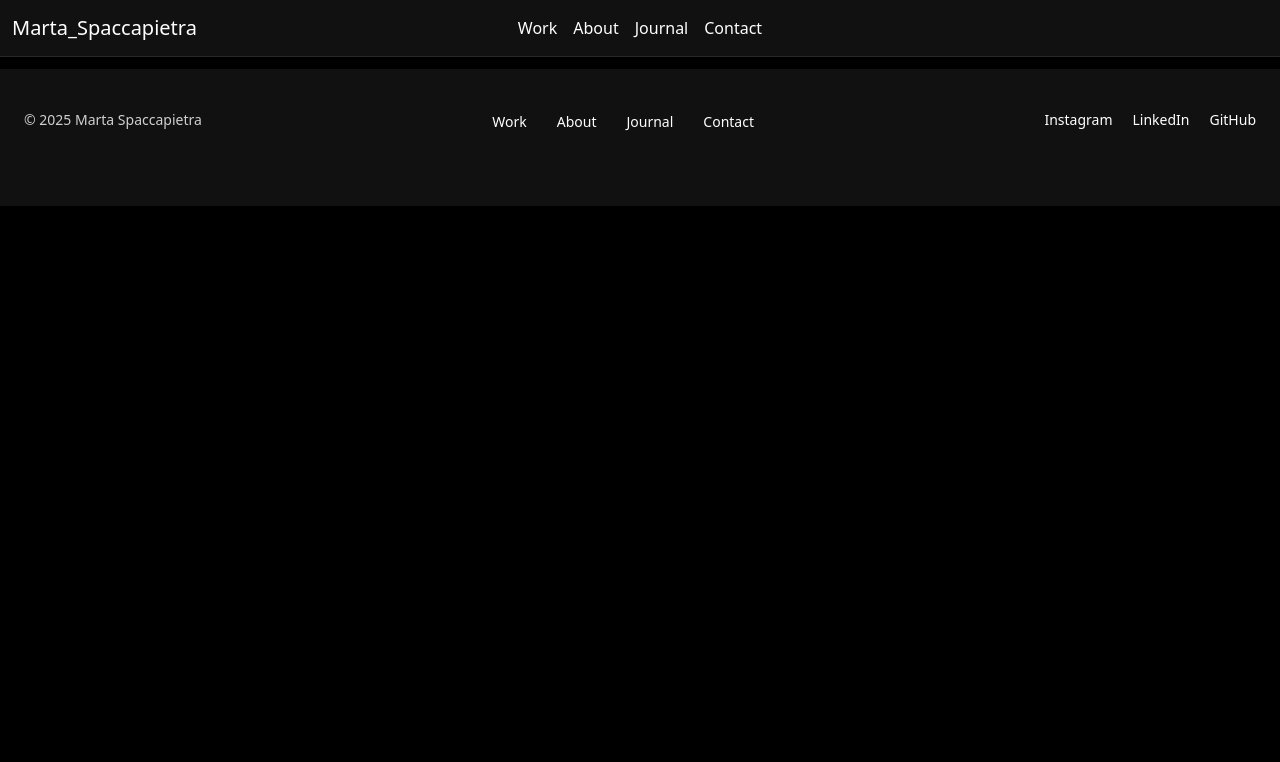
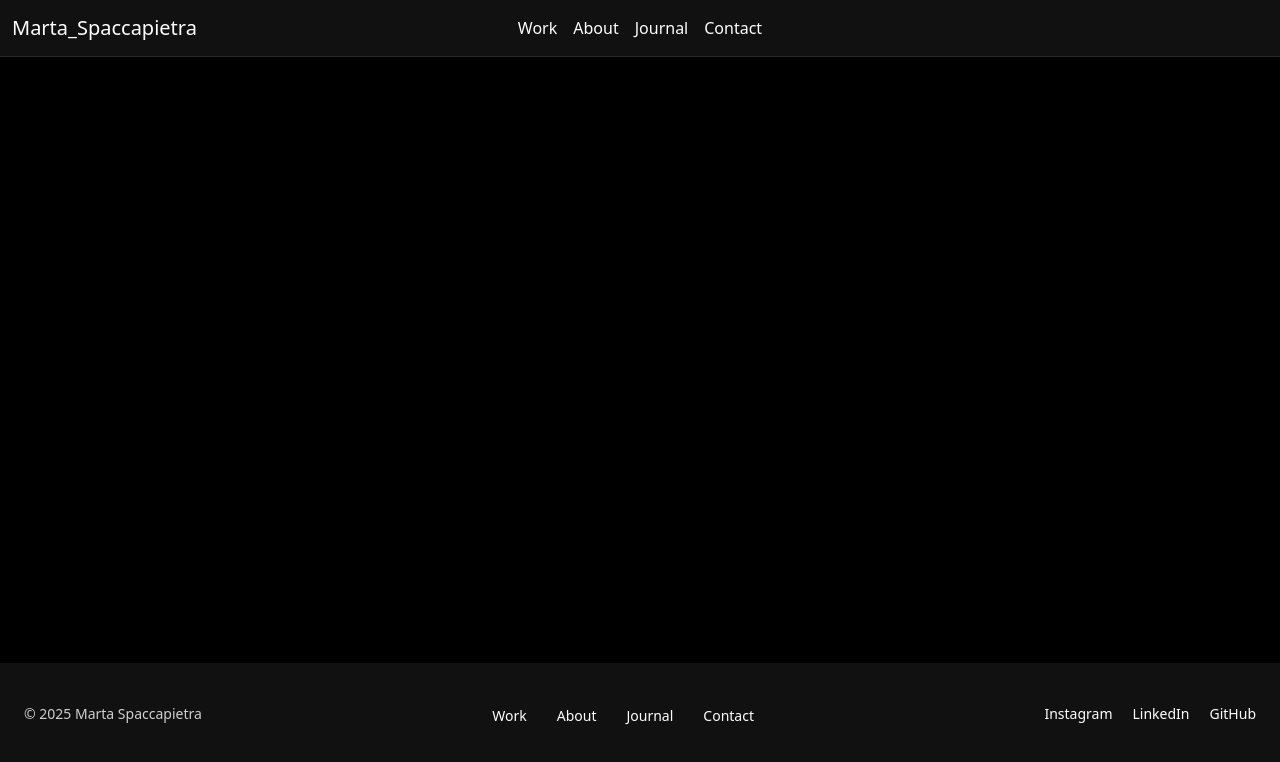
Before and after one commit to Martons00/marta_portfolio, a React (Vite) app: page / in a window 1280 px wide. Shown: the top 762 px of the page. Built offline with nearby package versions, Linux system fonts and the light colour scheme.

Commit message:
Aggiusto intentazione

```diff
--- a/src/App.jsx
+++ b/src/App.jsx
@@ -19,36 +19,40 @@
 
   return (
     <>
+      <div className="page-container">
         <Header />
+        <main className="content">
           <Routes>
             <Route
               path="/marta_portfolio" element={
-                    <Homepage/>
+                <Homepage />
               }>
             </Route>
             <Route
               path="/marta_portfolio/work" element={
-                    <Work/>
+                <Work />
               }>
             </Route>
             <Route
               path="/marta_portfolio/about" element={
-                    <About/>
+                <About />
               }>
             </Route>
             <Route
               path="/marta_portfolio/journal" element={
-                    <Journal/>
+                <Journal />
               }>
             </Route>
             <Route
               path="/marta_portfolio/contact" element={
-                    <Contact/>
+                <Contact />
               }>
             </Route>
             <Route path="/marta_portfolio/*" element={<NotFound />}> </Route>
           </Routes>
-      <Footer/>
+        </main>
+        <Footer />
+      </div>
     </>
   )
 }
--- a/src/component/About.jsx
+++ b/src/component/About.jsx
@@ -14,10 +14,10 @@
                     <strong>Università Suor Orsola Benincasa</strong> (Naples, Italy) – MA, Public and Business Communication, Cum Laude (Oct 2024)
                     <ul>
                         <li>
-                        <strong>Awards:</strong> won the “best branding strategy” award for advising a generative AI player (Logogramma), in targeting the healthcare market in their branding strategy based on value proposition/curve analysis, and reference customers’ benchmark.
+                            <strong>Awards:</strong> won the “best branding strategy” award for advising a generative AI player (Logogramma), in targeting the healthcare market in their branding strategy based on value proposition/curve analysis, and reference customers’ benchmark.
                         </li>
                         <li>
-                        <strong>Extracurricular:</strong> elaborated the branding strategy for a tour operator targeting customer base expansion, covering end customer profiling, planning (PED), social media, Gantt, and content creation.
+                            <strong>Extracurricular:</strong> elaborated the branding strategy for a tour operator targeting customer base expansion, covering end customer profiling, planning (PED), social media, Gantt, and content creation.
                         </li>
                     </ul>
                 </li>
--- a/src/index.css
+++ b/src/index.css
@@ -13,3 +13,14 @@
   overflow-x: hidden;
   background-color: black;
 }
+
+/* --- Sticky footer layout --- */
+#root, .page-container {
+  min-height: 100vh;
+  display: flex;
+  flex-direction: column;
+}
+
+.content {
+  flex: 1;
+}
```
Lines whose indentation alone changed are shown as unchanged.
